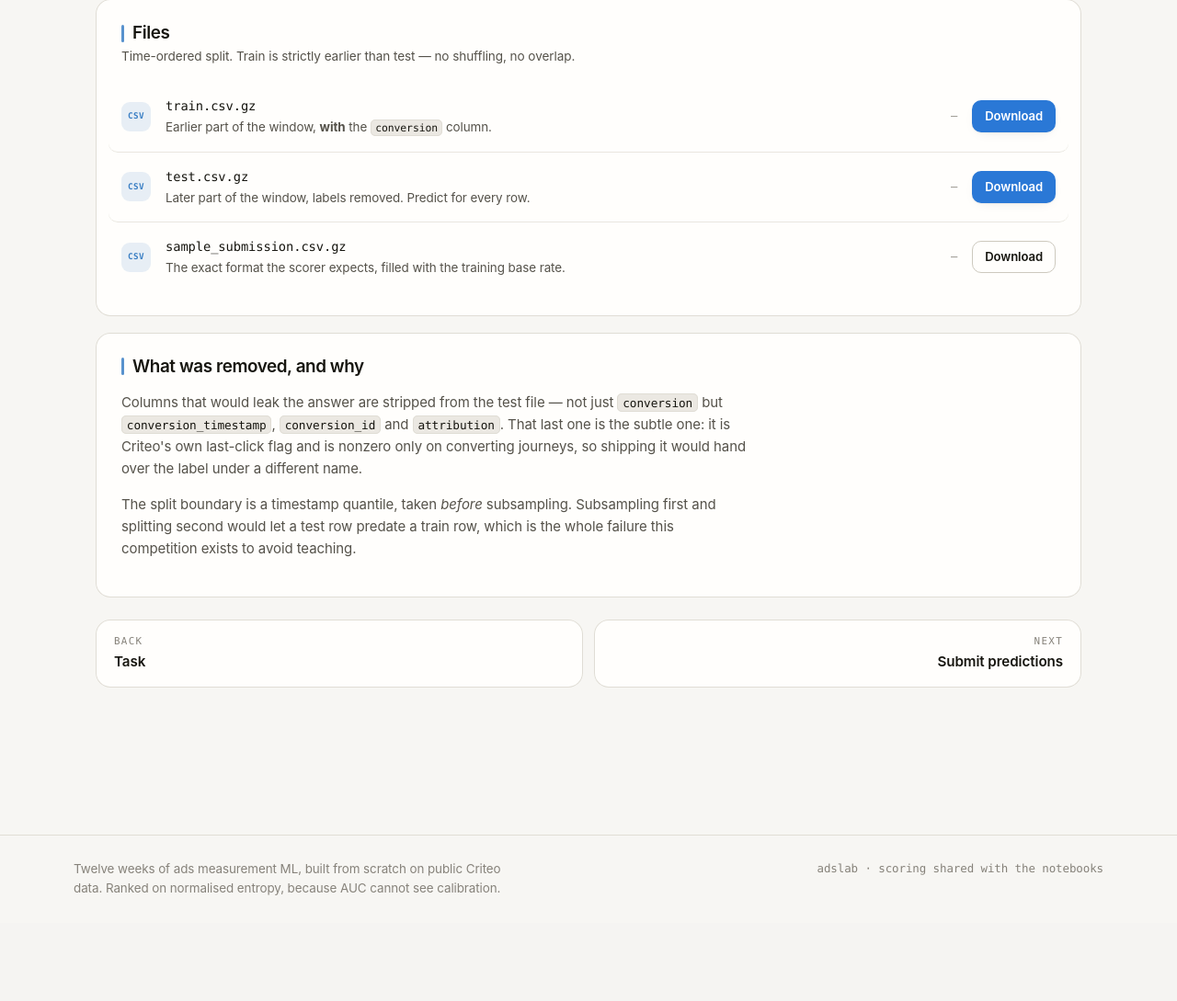
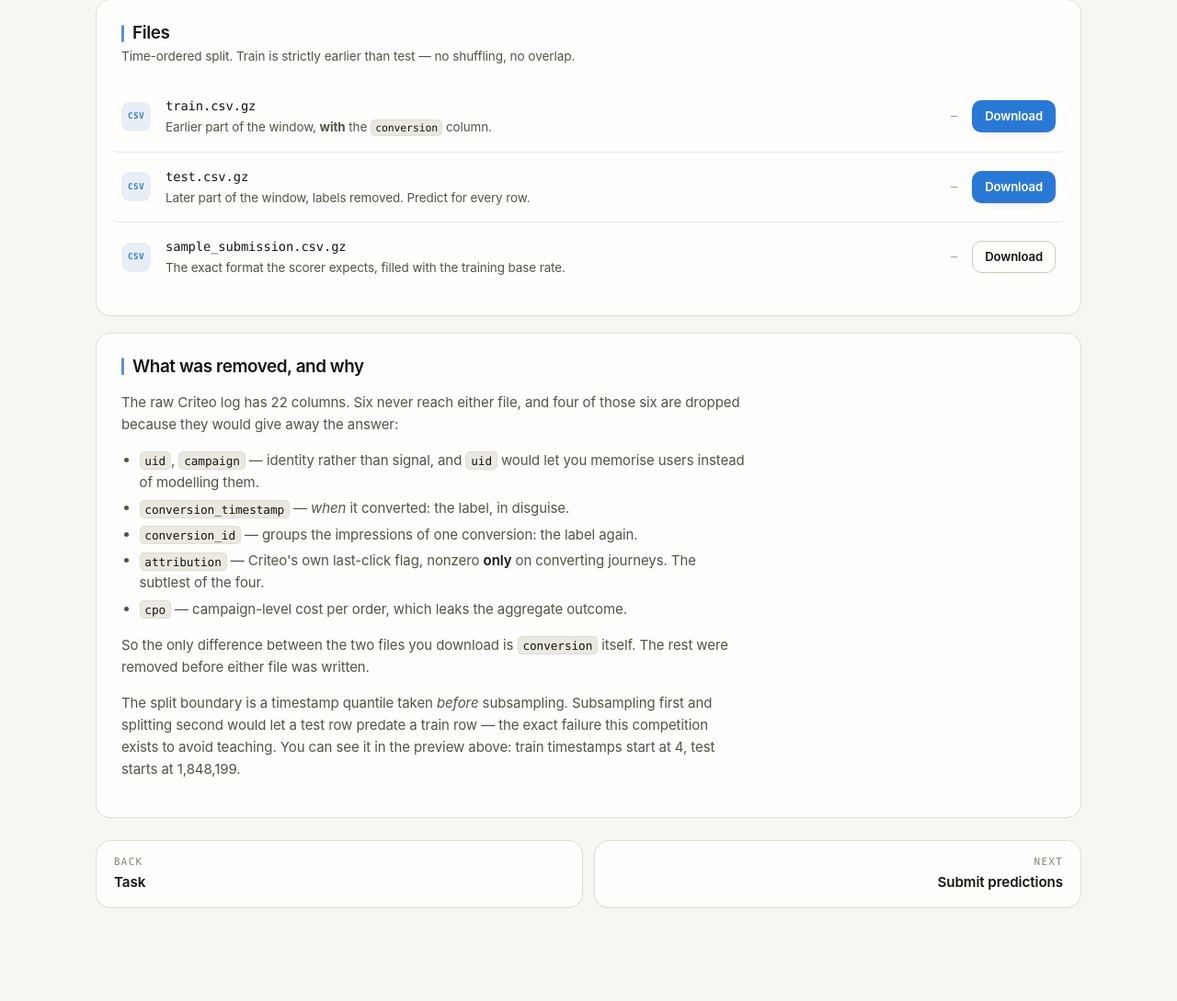
Before and after one commit to o0aditya0o/ads-ml-lab, a FastAPI app: page /week/1/data in a window 1280 px wide. Shown: the part 406-1495 px from the top of the page at 92% size. Before the commit the page ends 1380 px from the top, so only its background shows below. Run offline with FastAPI, Linux system fonts and the light colour scheme; data that the repository does not hold is empty.

Commit message:
feat(judge): show a preview of the data on the Data tab
You could download 41 MB or read a paragraph about it; now you can just look. The
Data tab shows the first eight rows of train, test and sample_submission, with the
target column highlighted in the week's accent and a scroll hint on the tables too
wide to fit.

The rows come from a small preview.json written by prepare_data and published
alongside the data — the same pattern as facts.json, and for the same reason: a
deployed instance has no local copy to run head() against, and opening a 41 MB gzip
on every page view would be wasteful even where it is possible. Verified by deleting
the local file and confirming the page still renders from the Hub, which is exactly
what a diskless host does.

That duplication is now factored into one published_json(comp, name) helper doing
local-then-remote with a per-process cache; competition_facts and the new
competition_preview both use it.

Floats are rounded to 6 significant digits when the preview is written. Without
that, `cost` renders as 3.47262752407e-05 beside 8.0015850472431 in the same column,
which reads as a data problem rather than a formatting one.

Also rewrote the "what was removed" prose, which was wrong in the same way the docs
were before yesterday's fix: it claimed attribution and conversion_timestamp are
"stripped from the test file" when neither was ever in either file. Six columns are
dropped before either file is written, four of them because they would give away the
answer; the only difference between train and test is the conversion column itself.
The new copy also points at the preview as evidence of the time split — train
timestamps start at 4, test starts at 1,848,199.

Smoke test 58/58.

Co-Authored-By: Claude Opus 5 <noreply@anthropic.com>

```diff
--- a/judge/app.py
+++ b/judge/app.py
@@ -194,44 +194,51 @@ def _fmt_count(n: int) -> str:
     return str(n)
 
 
-def competition_facts(comp) -> dict:
-    """Headline numbers for the week page's stat strip.
+def published_json(comp, name: str):
+    """Load a small JSON side-file, locally if present, otherwise from the published repo.
 
-    Reads the small ``facts.json`` written by ``prepare_data`` — locally if present,
-    otherwise from the published dataset repo. It deliberately does **not** stat the data
-    files or count rows in a 41 MB gzip: that costs real time on a cold start and, more to
-    the point, those files do not exist on a host with no local copy of the data, which is
-    the deployment this whole change exists to enable.
+    ``prepare_data`` writes several of these (``facts.json``, ``preview.json``) precisely so
+    the web pages never have to open a 41 MB gzip — which costs real time on a cold start
+    and is impossible on a host with no local copy of the data. Cached per process.
     """
     import json
 
+    cache = getattr(published_json, "_cache", {})
+    key = (comp.week, name)
+    if key in cache:
+        return cache[key]
+
+    data = None
+    local = comp.dir / name
+    if local.exists():
+        try:
+            data = json.loads(local.read_text())
+        except ValueError as e:
+            print(f"[data] local {name} for week {comp.week} is unreadable ({e})")
+    elif comp.hf_repo:
+        try:
+            import urllib.request
+            req = urllib.request.Request(comp.remote_url(name),
+                                         headers={"User-Agent": "ads-ml-lab-judge"})
+            with urllib.request.urlopen(req, timeout=10) as r:
+                data = json.load(r)
+        except Exception as e:
+            print(f"[data] {name} unavailable for week {comp.week} ({type(e).__name__})")
+
+    cache[key] = data
+    published_json._cache = cache
+    return data
+
+
+def competition_facts(comp) -> dict:
+    """Headline numbers for the week page's stat strip."""
     blank = {"train_rows": "\u2014", "test_rows": "\u2014", "base_rate": "\u2014",
              "split": "time", "train_size": "\u2014", "test_size": "\u2014",
              "sample_size": "\u2014"}
-
-    cached = getattr(competition_facts, "_cache", {}).get(comp.week)
-    if cached:
-        return cached
-
-    raw = None
-    local = comp.dir / "facts.json"
-    if local.exists():
-        raw = json.loads(local.read_text())
-    elif comp.hf_repo:
-        try:
-            import urllib.request
-            req = urllib.request.Request(comp.remote_url("facts.json"),
-                                         headers={"User-Agent": "ads-ml-lab-judge"})
-            with urllib.request.urlopen(req, timeout=10) as r:
-                raw = json.load(r)
-        except Exception as e:
-            print(f"[data] facts.json unavailable for week {comp.week} "
-                  f"({type(e).__name__}); stat strip will show placeholders")
-
+    raw = published_json(comp, "facts.json")
     if not raw:
         return blank
-
-    facts = {
+    return {
         "train_rows": _fmt_count(int(raw["train_rows"])),
         "test_rows": _fmt_count(int(raw["test_rows"])),
         "base_rate": f"{float(raw['base_rate']) * 100:.2f}%",
@@ -240,10 +247,15 @@ def competition_facts(comp) -> dict:
         "test_size": f"{raw['test_size_mb']:.0f} MB",
         "sample_size": f"{raw['sample_size_mb']:.0f} MB",
     }
-    store = getattr(competition_facts, "_cache", {})
-    store[comp.week] = facts
-    competition_facts._cache = store
-    return facts
+
+
+def competition_preview(comp) -> dict:
+    """A few real rows of each file, for the Data tab.
+
+    Returns ``{}`` when unavailable, and the template simply omits the section — a preview
+    is a nicety, not a reason to fail a page.
+    """
+    return published_json(comp, "preview.json") or {}
 
 
 # --------------------------------------------------------------------------------------
@@ -361,7 +373,7 @@ def week_task(request: Request, week: int):
 @app.get("/week/{week}/data", response_class=HTMLResponse)
 def week_data(request: Request, week: int):
     comp, board, ctx = week_ctx(request, week, "data")
-    return render(request, "week_data.html", **ctx)
+    return render(request, "week_data.html", preview=competition_preview(comp), **ctx)
 
 
 @app.get("/week/{week}/submit", response_class=HTMLResponse)
--- a/judge/templates/week_data.html
+++ b/judge/templates/week_data.html
@@ -47,17 +47,75 @@
   {% endif %}
 </section>
 
+{% if preview %}
+{% macro peek(title, block, note) %}
+<div class="peek">
+  <div class="peek-head">
+    <h3>{{ title }}</h3>
+    <span class="muted small">{{ block.columns|length }} columns · {{ note }}</span>
+    {% if block.columns|length > 6 %}<span class="scroll-hint">scroll →</span>{% endif %}
+  </div>
+  <div class="peek-wrap">
+    <table class="peek-table">
+      <thead><tr>
+        {% for c in block.columns %}
+          <th class="{{ 'is-target' if c == comp.target_column }}{{ ' is-id' if c == comp.id_column }}">{{ c }}</th>
+        {% endfor %}
+      </tr></thead>
+      <tbody>
+        {% for row in block.rows %}
+        <tr>{% for v in row %}<td>{{ '—' if v is none else v }}</td>{% endfor %}</tr>
+        {% endfor %}
+      </tbody>
+    </table>
+  </div>
+</div>
+{% endmacro %}
+
+<section class="panel">
+  <header>
+    <div>
+      <h2>Preview</h2>
+      <p class="muted small">The first rows of each file, so you know what you are getting
+        before a 41 MB download.</p>
+    </div>
+  </header>
+
+  {{ peek("train.csv.gz", preview.train,
+          "the last column is the answer you learn from") }}
+  {{ peek("test.csv.gz", preview.test,
+          "same columns, minus " ~ comp.target_column) }}
+  {{ peek("sample_submission.csv.gz", preview.sample,
+          "the exact shape your file must have") }}
+
+  <p class="muted small" style="margin-top:18px">
+    The only difference between train and test is <code>{{ comp.target_column }}</code> —
+    that column is what you predict, and it lives in the answer key the judge never serves.
+  </p>
+</section>
+{% endif %}
+
 <section class="panel">
   <header><div><h2>What was removed, and why</h2></div></header>
   <div class="prose">
-    <p>Columns that would leak the answer are stripped from the test file — not just
-      <code>{{ comp.target_column }}</code> but <code>conversion_timestamp</code>,
-      <code>conversion_id</code> and <code>attribution</code>. That last one is the subtle
-      one: it is Criteo's own last-click flag and is nonzero only on converting journeys,
-      so shipping it would hand over the label under a different name.</p>
-    <p>The split boundary is a timestamp quantile, taken <em>before</em> subsampling.
-      Subsampling first and splitting second would let a test row predate a train row,
-      which is the whole failure this competition exists to avoid teaching.</p>
+    <p>The raw Criteo log has 22 columns. Six never reach either file, and four of those six
+      are dropped because they would give away the answer:</p>
+    <ul>
+      <li><code>uid</code>, <code>campaign</code> — identity rather than signal, and
+        <code>uid</code> would let you memorise users instead of modelling them.</li>
+      <li><code>conversion_timestamp</code> — <em>when</em> it converted: the label, in disguise.</li>
+      <li><code>conversion_id</code> — groups the impressions of one conversion: the label again.</li>
+      <li><code>attribution</code> — Criteo's own last-click flag, nonzero <strong>only</strong>
+        on converting journeys. The subtlest of the four.</li>
+      <li><code>cpo</code> — campaign-level cost per order, which leaks the aggregate outcome.</li>
+    </ul>
+    <p>So the only difference between the two files you download is
+      <code>{{ comp.target_column }}</code> itself. The rest were removed before either file
+      was written.</p>
+    <p>The split boundary is a timestamp quantile taken <em>before</em> subsampling.
+      Subsampling first and splitting second would let a test row predate a train row —
+      the exact failure this competition exists to avoid teaching. You can see it in the
+      preview above: train timestamps start at 4, test starts at 1,848,199.</p>
   </div>
 </section>
 
--- a/tools/publish_competition.py
+++ b/tools/publish_competition.py
@@ -41,7 +41,7 @@ from judge.competitions import COMPETITIONS, Competition  # noqa: E402
 SECRET_FILES = {"solution.parquet"}
 
 PUBLIC_FILES = ["train.csv.gz", "test.csv.gz", "sample_submission.csv.gz",
-                "facts.json"]
+                "facts.json", "preview.json"]
 
 CARD = """\
 ---
```
Also changed, not shown: docs/deployment.md (+9 -7 lines), docs/how-it-works.md (+53 -5 lines), judge/prepare_data.py (+27 -1 lines), judge/static/style.css (+41 -0 lines).
